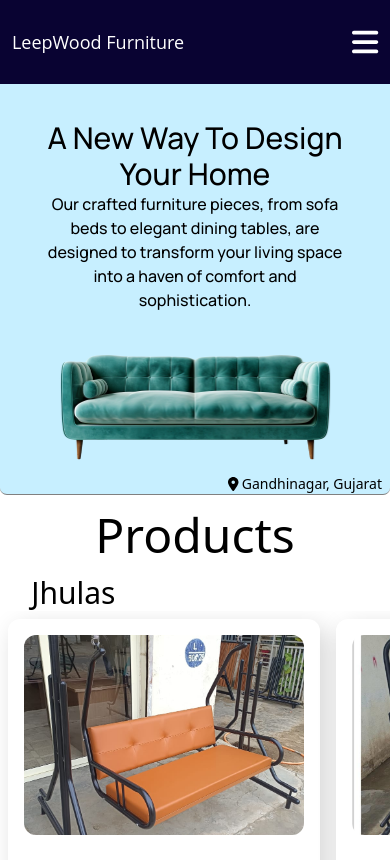
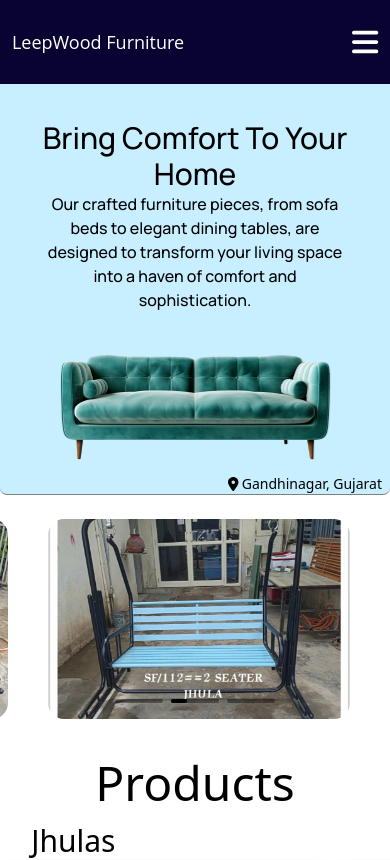
Before and after one commit to CHAVDAYASHVANTSINH612/LeepWood-Furniture-Static-Angular, an Angular app: page / in a window 390 px wide. Shown: the top 860 px of the page. Built offline with nearby package versions, Linux system fonts and the light colour scheme.

Commit message:
slide banner added

```diff
--- a/src/app/Components/home-landing-page/home-landing-page.component.html
+++ b/src/app/Components/home-landing-page/home-landing-page.component.html
@@ -1,5 +1,6 @@
 <app-home></app-home>
 <!-- <app-products></app-products> -->
+ <app-slider-banner></app-slider-banner>
 <app-product-sofa></app-product-sofa>
 <app-services></app-services>
 <app-contact-us></app-contact-us>
--- a/src/app/Components/home/home.component.html
+++ b/src/app/Components/home/home.component.html
@@ -1,8 +1,9 @@
 <div id="home" class="home-content ml-auto mr-auto mt-0 mb-0 text-black pt-20 lg:pt-8">
     <div  class="mx-auto my-0 lg:pt-6 lg:pb-4">
-        <h1 class="heading-text text-center w-[80vw] md:w-[720px] text-3xl mx-auto  font-bold pt-10">A New Way To Design
-            Your
+        <h1 class="heading-text text-center w-[80vw] md:w-[720px] text-3xl mx-auto  font-bold pt-10">Bring Comfort
+            To Your
             Home</h1>
+
         <p class="heading-text text-center text-wrap mx-auto w-[80vw] md:w-[700px]">Our crafted
             furniture pieces, from sofa beds to elegant dining tables, are designed to transform your living space
             into a haven of comfort and sophistication. </p>
--- /dev/null
+++ b/src/app/Components/slider-banner/slider-banner.component.html
@@ -0,0 +1,39 @@
+<div class="relative w-full overflow-hidden mt-6 mb-6 md:hidden px-8">
+  <!-- Main slider container -->
+  <div class="relative w-full">
+    <!-- Slides container with touch support -->
+
+
+    <div class="flex transition-transform duration-500 ease-out gap-10 pr-6" (touchstart)="startTouch($event)" (touchmove)="moveTouch($event)" (touchend)="endTouch($event)">
+      <!-- Individual slides -->
+      <div class="w-full flex-shrink-0">
+        <a href="#" class="block relative">
+          <img src="assets/jhula1.jpeg" alt="Banner 1" class="w-full h-[200px] object-cover rounded-2xl">
+        </a>
+      </div>
+      <div class="w-full flex-shrink-0">
+        <a href="#" class="block relative">
+          <img src="assets/jhula2.jpeg" alt="Banner 2" class="w-full h-[200px] object-cover rounded-2xl">
+        </a>
+      </div>
+      <div class="w-full flex-shrink-0">
+        <a href="#" class="block relative">
+          <img src="assets/jhula3.jpeg" alt="Banner 3" class="w-full h-[200px] object-cover rounded-2xl">
+        </a>
+      </div>
+    </div>
+
+    <!-- Dots navigation -->
+    <div class="absolute bottom-4 left-1/2 -translate-x-1/2 flex space-x-2">
+      <button
+        *ngFor="let _ of [0,1,2]; let i = index"
+        class="w-12 h-1 bg-black/40 rounded-full"
+        (click)="goToSlide(i)">
+        <div
+          class="w-1/3 h-full bg-black rounded-full"
+          [ngStyle]="{'display': currentSlide === i ? 'block' : 'none'}">
+        </div>
+      </button>
+    </div>
+  </div>
+</div>
--- /dev/null
+++ b/src/app/Components/slider-banner/slider-banner.component.ts
@@ -0,0 +1,78 @@
+import { Component, OnInit, OnDestroy } from '@angular/core';
+
+@Component({
+  selector: 'app-slider-banner',
+  templateUrl: './slider-banner.component.html',
+  styleUrls: ['./slider-banner.component.scss'],
+})
+export class SliderBannerComponent implements OnInit, OnDestroy {
+  currentSlide = 0;
+  interval: any;
+
+  constructor() { }
+
+  ngOnInit() {
+    this.startAutoSlide();
+  }
+
+  ngOnDestroy() {
+    if (this.interval) {
+      clearInterval(this.interval);
+    }
+  }
+
+  startAutoSlide() {
+    this.interval = setInterval(() => {
+      this.nextSlide();
+    }, 3000); // Change slide every 3 seconds
+  }
+
+  prevSlide() {
+    this.currentSlide = this.currentSlide === 0 ? 2 : this.currentSlide - 1;
+    this.updateSlidePosition();
+  }
+
+  nextSlide() {
+    this.currentSlide = this.currentSlide === 2 ? 0 : this.currentSlide + 1;
+    this.updateSlidePosition();
+  }
+
+  goToSlide(index: number) {
+    this.currentSlide = index;
+    this.updateSlidePosition();
+  }
+
+  private updateSlidePosition() {
+    const slidesContainer = document.querySelector('.flex') as HTMLElement;
+    if (slidesContainer) {
+      slidesContainer.style.transform = `translateX(-${this.currentSlide * 100}%)`;
+    }
+  }
+
+  touchStartX = 0;
+  touchEndX = 0;
+
+  startTouch(event: TouchEvent) {
+    this.touchStartX = event.touches[0].clientX;
+  }
+
+  moveTouch(event: TouchEvent) {
+    this.touchEndX = event.touches[0].clientX;
+  }
+
+  endTouch(event: TouchEvent) {
+    const difference = this.touchStartX - this.touchEndX;
+    const threshold = 100; // minimum distance for swipe
+
+    if (Math.abs(difference) > threshold) {
+      if (difference > 0) {
+        // Swipe left
+        this.currentSlide = Math.min(this.currentSlide + 1, 2);
+      } else {
+        // Swipe right
+        this.currentSlide = Math.max(this.currentSlide - 1, 0);
+      }
+    }
+  }
+
+}
--- a/src/app/app.module.ts
+++ b/src/app/app.module.ts
@@ -15,6 +15,7 @@ import { HomeLandingPageComponent } from './Components/home-landing-page/home-la
 import { ProductDetailComponent } from './Components/product-detail/product-detail.component';
 import { ReactiveFormsModule } from '@angular/forms';
 import { HttpClient, HttpClientModule } from '@angular/common/http';
+import { SliderBannerComponent } from './Components/slider-banner/slider-banner.component';
 
 @NgModule({
   declarations: [
@@ -29,9 +30,11 @@ import { HttpClient, HttpClientModule } from '@angular/common/http';
     FooterComponent,
     HomeLandingPageComponent,
     ProductDetailComponent,
+    SliderBannerComponent
   ],
   imports: [BrowserModule, AppRoutingModule, FontAwesomeModule,ReactiveFormsModule, HttpClientModule],
   providers: [],
   bootstrap: [AppComponent],
+
 })
 export class AppModule {}
--- a/src/index.html
+++ b/src/index.html
@@ -36,10 +36,9 @@
       "@context": "https://schema.org",
       "@type": "FurnitureStore",
       "name": "LeepWood Furniture",
-      "description": "LeepWood Furniture offers high-quality custom wood furniture in sector 21, Gandhinagar, Gujarat.",
+      "description": "LeepWood Furniture offers high-quality custom wood furniture in, Gandhinagar, Gujarat.",
       "address": {
         "@type": "PostalAddress",
-        "streetAddress": "sector 21",
         "addressLocality": "Gandhinagar",
         "addressRegion": "Gujarat",
         "postalCode": "382421",
```
Also changed, not shown: src/app/Components/slider-banner/slider-banner.component.scss (added), 1 other file (tests, documents, lock files or other folders).
